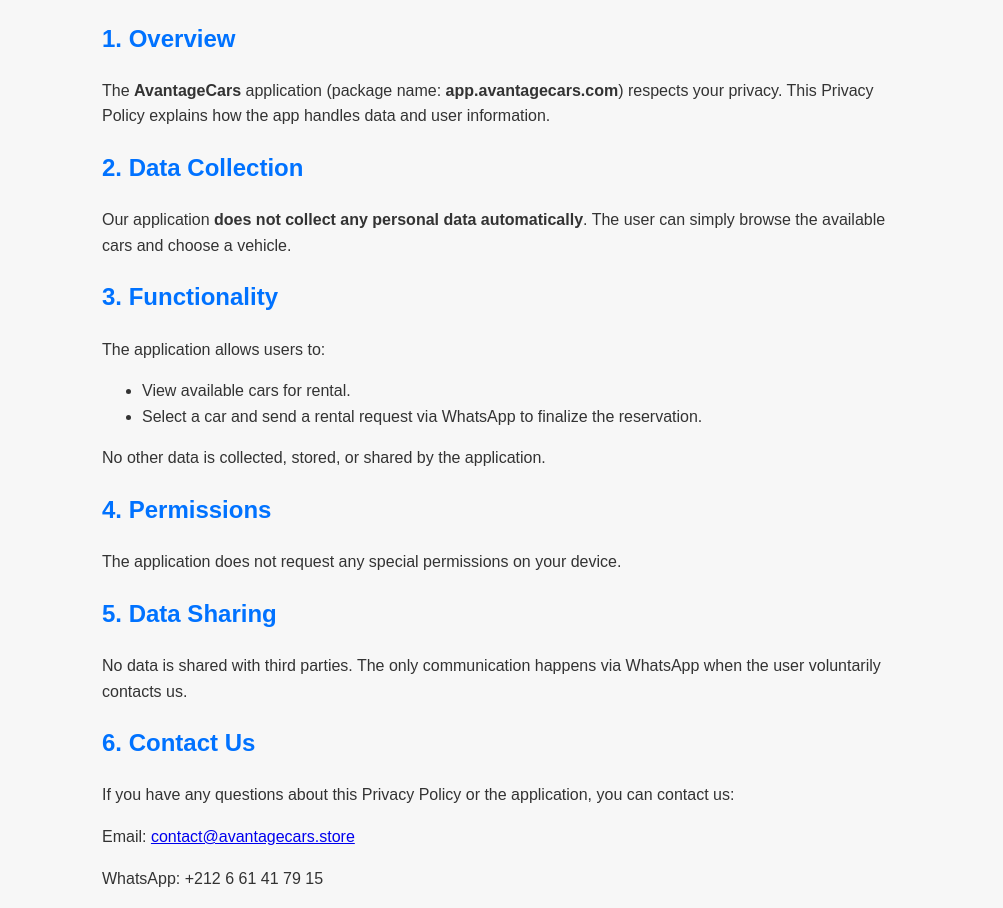
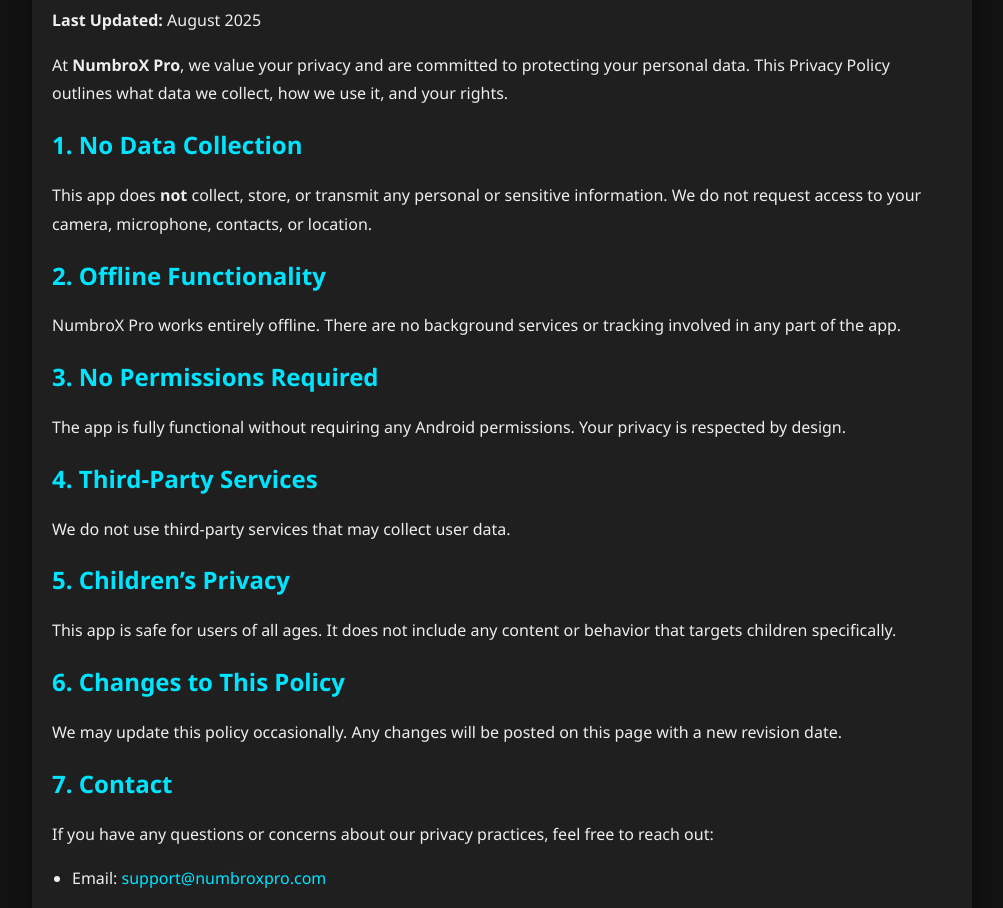
Before and after one commit to doukkar20/avantagecars, a plain HTML site: page privacy.html in a window 1280 px wide. Shown: the part 140-1048 px from the top of the page, without its empty margins (138-1141 px from the left). Drawn offline with Linux system fonts and the light colour scheme.

Commit message:
Update privacy.html

```diff
--- a/privacy.html
+++ b/privacy.html
@@ -2,55 +2,87 @@
 <html lang="en">
 <head>
   <meta charset="UTF-8">
-    <meta name="viewport" content="width=device-width, initial-scale=1.0">
-    <title>Privacy Policy - AvantageCars</title>
+  <meta name="viewport" content="width=device-width, initial-scale=1">
+  <title>Privacy Policy – NumbroX Pro</title>
   <style>
     body {
-            font-family: Arial, sans-serif;
-            line-height: 1.6;
-            max-width: 800px;
-            margin: 0 auto;
+      background-color: #121212;
+      color: #EEEEEE;
+      font-family: 'Segoe UI', Tahoma, Geneva, Verdana, sans-serif;
+      margin: 0;
+      padding: 0;
+    }
+
+    .container {
+      max-width: 900px;
+      margin: 40px auto;
       padding: 20px;
-            background-color: #f7f7f7;
-            color: #333;
+      background-color: #1F1F1F;
+      border-radius: 16px;
+      box-shadow: 0 8px 16px rgba(0,0,0,0.5);
     }
+
     h1, h2 {
-            color: #0072ff;
+      color: #00E5FF;
+    }
+
+    p, li {
+      line-height: 1.8;
+      font-size: 16px;
+    }
+
+    ul {
+      padding-left: 20px;
+    }
+
+    a {
+      color: #00E5FF;
+      text-decoration: none;
+    }
+
+    a:hover {
+      text-decoration: underline;
+    }
+
+    @media screen and (max-width: 600px) {
+      .container {
+        margin: 20px;
+        padding: 16px;
+      }
     }
   </style>
 </head>
 <body>
+  <div class="container">
+    <h1>Privacy Policy</h1>
+    <p><strong>Last Updated:</strong> August 2025</p>
 
-    <h1>Privacy Policy</h1>
-    <p>Last Updated: July 18, 2025</p>
+    <p>At <strong>NumbroX Pro</strong>, we value your privacy and are committed to protecting your personal data. This Privacy Policy outlines what data we collect, how we use it, and your rights.</p>
 
-    <h2>1. Overview</h2>
-    <p>The <strong>AvantageCars</strong> application (package name: <strong>app.avantagecars.com</strong>) respects your privacy. This Privacy Policy explains how the app handles data and user information.</p>
+    <h2>1. No Data Collection</h2>
+    <p>This app does <strong>not</strong> collect, store, or transmit any personal or sensitive information. We do not request access to your camera, microphone, contacts, or location.</p>
 
-    <h2>2. Data Collection</h2>
-    <p>Our application <strong>does not collect any personal data automatically</strong>. The user can simply browse the available cars and choose a vehicle.</p>
+    <h2>2. Offline Functionality</h2>
+    <p>NumbroX Pro works entirely offline. There are no background services or tracking involved in any part of the app.</p>
 
-    <h2>3. Functionality</h2>
-    <p>The application allows users to:</p>
+    <h2>3. No Permissions Required</h2>
+    <p>The app is fully functional without requiring any Android permissions. Your privacy is respected by design.</p>
+
+    <h2>4. Third-Party Services</h2>
+    <p>We do not use third-party services that may collect user data.</p>
+
+    <h2>5. Children’s Privacy</h2>
+    <p>This app is safe for users of all ages. It does not include any content or behavior that targets children specifically.</p>
+
+    <h2>6. Changes to This Policy</h2>
+    <p>We may update this policy occasionally. Any changes will be posted on this page with a new revision date.</p>
+
+    <h2>7. Contact</h2>
+    <p>If you have any questions or concerns about our privacy practices, feel free to reach out:</p>
     <ul>
-        <li>View available cars for rental.</li>
-        <li>Select a car and send a rental request via WhatsApp to finalize the reservation.</li>
+      <li>Email: <a href="mailto:support@numbroxpro.com">support@numbroxpro.com</a></li>
+
     </ul>
-    <p>No other data is collected, stored, or shared by the application.</p>
-
-    <h2>4. Permissions</h2>
-    <p>The application does not request any special permissions on your device.</p>
-
-    <h2>5. Data Sharing</h2>
-    <p>No data is shared with third parties. The only communication happens via WhatsApp when the user voluntarily contacts us.</p>
-
-    <h2>6. Contact Us</h2>
-    <p>If you have any questions about this Privacy Policy or the application, you can contact us:</p>
-    <p>Email: <a href="mailto:contact@avantagecars.store">contact@avantagecars.store</a></p>
-    <p>WhatsApp: +212 6 61 41 79 15</p>
-
-    <h2>7. Changes to This Policy</h2>
-    <p>This Privacy Policy may be updated from time to time. We will notify you of any changes by updating the "Last Updated" date at the top of this page.</p>
-
+  </div>
 </body>
 </html>
```
Lines whose indentation alone changed are shown as unchanged.
